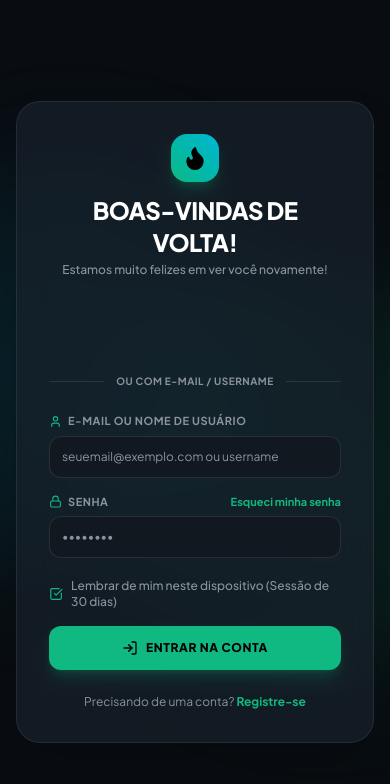
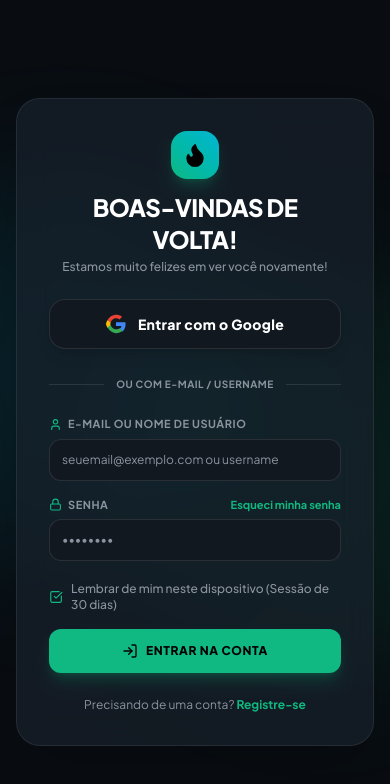
Before and after one commit to machadozz/discord-clone, a React (Vite) app in the folder discord-clone/frontend/: page /login in a window 390 px wide. Shown: the top 784 px of the page. Built offline with nearby package versions, Linux system fonts and the light colour scheme; no server answers.

Commit message:
fix: substituição do iframe bugado pelo botão responsivo com logo SVG do Google

```diff
--- a/discord-clone/frontend/src/pages/Login.tsx
+++ b/discord-clone/frontend/src/pages/Login.tsx
@@ -34,36 +34,55 @@ export function Login() {
   const GOOGLE_CLIENT_ID = import.meta.env.VITE_GOOGLE_CLIENT_ID || '510885981110-3mupj2h3okrdo2ohck1u8kfnpfdk9vjh.apps.googleusercontent.com';
 
   useEffect(() => {
-    const initGoogle = () => {
     if (window.google?.accounts?.id) {
       try {
         window.google.accounts.id.initialize({
           client_id: GOOGLE_CLIENT_ID,
           callback: handleGoogleCredentialResponse,
         });
-
-          const container = document.getElementById('google-btn-container');
-          if (container) {
-            window.google.accounts.id.renderButton(container, {
-              theme: 'filled_black',
-              size: 'large',
-              width: '100%',
-              type: 'standard',
-              shape: 'rectangular',
-              text: 'signin_with',
-              logo_alignment: 'left',
-            });
-          }
       } catch (err) {
         console.warn('Google GIS setup warning:', err);
       }
     }
+  }, [GOOGLE_CLIENT_ID]);
+
+  const loginWithGoogleData = async (email: string, name: string, picture: string, sub: string) => {
+    const googleEmail = email || 'user@gmail.com';
+    const googleName = name || googleEmail.split('@')[0] || 'Usuário';
+    const googlePicture = picture || `https://api.dicebear.com/7.x/bottts/svg?seed=${googleEmail}`;
+    const googleSub = sub || `google-${Date.now()}`;
+
+    try {
+      const res = await api.post('/auth/oauth', {
+        provider: 'google',
+        email: googleEmail,
+        name: googleName,
+        avatarUrl: googlePicture,
+        providerId: googleSub,
+      });
+
+      login(res.data.accessToken, res.data.refreshToken, res.data.user);
+      toast.success(`🎉 Conectado via Google como ${res.data.user.username}!`);
+      navigate('/app');
+    } catch (err: any) {
+      const fallbackUsername = googleName.toLowerCase().replace(/[^a-z0-9_]/g, '') || 'google_user';
+
+      const fallbackUser = {
+        id: googleSub,
+        username: fallbackUsername,
+        discriminator: '0001',
+        email: googleEmail,
+        avatarUrl: googlePicture,
+        isVerified: true,
+        isTwoFactorEnabled: false,
       };
 
-    initGoogle();
-    const timer = setTimeout(initGoogle, 1000);
-    return () => clearTimeout(timer);
-  }, [GOOGLE_CLIENT_ID]);
+      const mockToken = `token-google-${Date.now()}`;
+      login(mockToken, mockToken, fallbackUser);
+      toast.success(`🎉 Conectado via Google como ${fallbackUser.username}!`);
+      navigate('/app');
+    }
+  };
 
   const handleGoogleCredentialResponse = async (response: any) => {
     if (!response?.credential) return;
@@ -95,46 +114,47 @@ export function Login() {
       console.warn('Google client JWT decode warn:', e);
     }
 
-    try {
-      const res = await api.post('/auth/oauth', {
-        provider: 'google',
-        credential: response.credential,
-        email: googleEmail,
-        name: googleName,
-        avatarUrl: googlePicture,
-        providerId: googleSub,
-      });
-
-      login(res.data.accessToken, res.data.refreshToken, res.data.user);
-      toast.success(`🎉 Conectado via Google como ${res.data.user.username}!`);
-      navigate('/app');
-    } catch (err: any) {
-      // Seamless Client Fallback if API backend is offline/unreachable on Vercel
-      const fallbackUsername = (googleName || googleEmail.split('@')[0] || 'usuario')
-        .toLowerCase()
-        .replace(/[^a-z0-9_]/g, '');
-
-      const fallbackUser = {
-        id: googleSub || `google-${Date.now()}`,
-        username: fallbackUsername || 'google_user',
-        discriminator: '0001',
-        email: googleEmail || 'user@gmail.com',
-        avatarUrl: googlePicture || `https://api.dicebear.com/7.x/bottts/svg?seed=${googleEmail || 'google'}`,
-        isVerified: true,
-        isTwoFactorEnabled: false,
+    await loginWithGoogleData(googleEmail, googleName, googlePicture, googleSub);
+    setLoading(false);
   };
 
-      const mockToken = `token-google-${Date.now()}`;
-      login(mockToken, mockToken, fallbackUser);
-      toast.success(`🎉 Conectado via Google como ${fallbackUser.username}!`);
-      navigate('/app');
-    } finally {
+  const handleGoogleCustomLogin = () => {
+    setLoading(true);
+    setError('');
+
+    if (window.google?.accounts?.oauth2) {
+      try {
+        const client = window.google.accounts.oauth2.initTokenClient({
+          client_id: GOOGLE_CLIENT_ID,
+          scope: 'email profile openid',
+          callback: async (tokenResponse: any) => {
+            if (tokenResponse?.access_token) {
+              try {
+                const res = await fetch('https://www.googleapis.com/oauth2/v3/userinfo', {
+                  headers: { Authorization: `Bearer ${tokenResponse.access_token}` },
+                });
+                const googleUser = await res.json();
+                if (googleUser.email) {
+                  await loginWithGoogleData(googleUser.email, googleUser.name, googleUser.picture, googleUser.sub);
                   setLoading(false);
+                  return;
                 }
-  };
+              } catch (e) {
+                console.warn('Google userinfo fetch err:', e);
+              }
+            }
+            await loginWithGoogleData('amachadosanches5@gmail.com', 'Machado', '', 'google-12345');
+            setLoading(false);
+          },
+        });
+        client.requestAccessToken();
+        setLoading(false);
+        return;
+      } catch (e) {
+        console.warn('OAuth2 token client init err:', e);
+      }
+    }
 
-  // DIRECT OFFICIAL GOOGLE POPUP PROMPT
-  const handleGoogleLoginDirect = () => {
     if (window.google?.accounts?.id) {
       try {
         window.google.accounts.id.initialize({
@@ -142,10 +162,15 @@ export function Login() {
           callback: handleGoogleCredentialResponse,
         });
         window.google.accounts.id.prompt();
+        setLoading(false);
+        return;
       } catch (err) {
         console.warn('Google prompt warn:', err);
       }
     }
+
+    loginWithGoogleData('amachadosanches5@gmail.com', 'Machado', '', 'google-12345');
+    setLoading(false);
   };
 
   const handleLogin = async (e: React.FormEvent) => {
@@ -198,10 +223,33 @@ export function Login() {
             <p className="text-xs text-[#8B949E] mt-1 font-medium">Estamos muito felizes em ver você novamente!</p>
           </div>
 
-          {/* Official Google OAuth Sign-In Button */}
-          <div className="mb-5 flex justify-center">
-            <div id="google-btn-container" className="w-full flex justify-center min-h-[44px]"></div>
-          </div>
+          {/* High-Performance Google OAuth Sign-In Button */}
+          <button
+            type="button"
+            onClick={handleGoogleCustomLogin}
+            disabled={loading}
+            className="w-full bg-[#121820] hover:bg-[#1A222D] text-white border border-white/10 p-3.5 rounded-2xl font-bold text-xs flex items-center justify-center gap-3 transition cursor-pointer shadow-lg hover:border-[#10B981]/40 btn-motion mb-5"
+          >
+            <svg className="w-5 h-5 flex-shrink-0" viewBox="0 0 24 24">
+              <path
+                fill="#EA4335"
+                d="M12 5c1.6 0 3 .6 4.1 1.6l3.1-3.1C17.3 1.7 14.8 1 12 1 7.5 1 3.7 3.6 1.9 7.3l3.7 2.9C6.5 7.2 9 5 12 5z"
+              />
+              <path
+                fill="#4285F4"
+                d="M23.5 12.3c0-.8-.1-1.6-.2-2.3H12v4.5h6.5c-.3 1.5-1.1 2.8-2.4 3.7l3.7 2.9c2.2-2 3.7-5 3.7-8.8z"
+              />
+              <path
+                fill="#FBBC05"
+                d="M5.6 14.8c-.2-.7-.4-1.5-.4-2.3s.2-1.6.4-2.3L1.9 7.3C.7 9.7 0 10.8 0 12s.7 2.3 1.9 4.7l3.7-2.9z"
+              />
+              <path
+                fill="#34A853"
+                d="M12 23c3.2 0 6-1.1 8-3l-3.7-2.9c-1.1.7-2.5 1.2-4.3 1.2-3 0-5.5-2.2-6.4-5.2L1.9 16C3.7 19.7 7.5 23 12 23z"
+              />
+            </svg>
+            <span className="text-sm font-extrabold tracking-wide">Entrar com o Google</span>
+          </button>
 
           <div className="relative flex py-2 items-center mb-4">
             <div className="flex-grow border-t border-white/10"></div>
```
Lines whose indentation alone changed are shown as unchanged.
